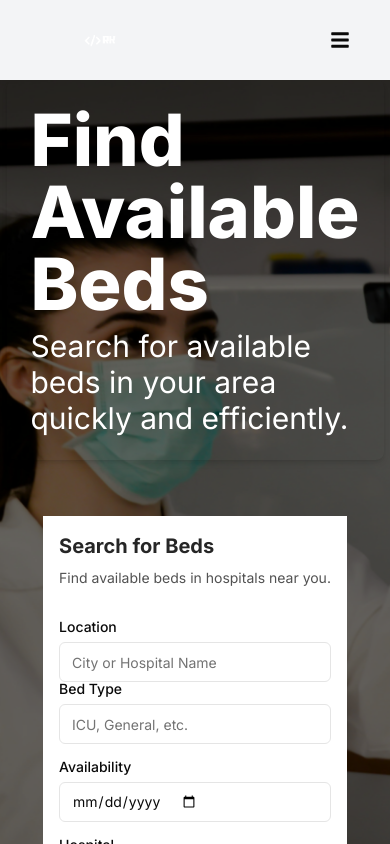
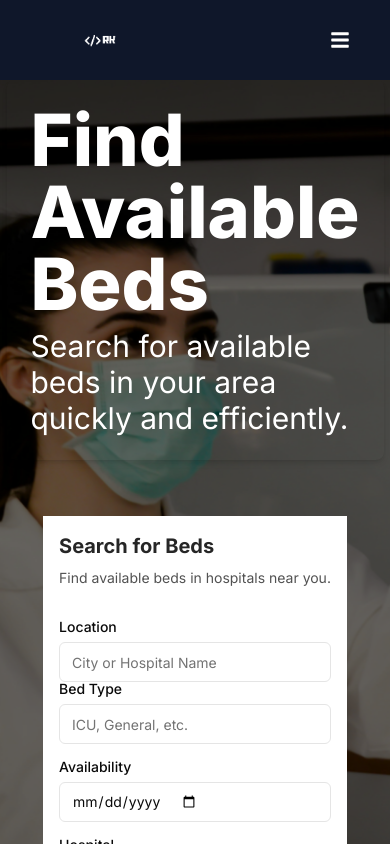
Before and after one commit to ravi-aman/worldfinanceindia, a Next.js app: page /user/beds in a window 390 px wide. Shown: the top 844 px of the page. Built offline with nearby package versions, Linux system fonts and the light colour scheme.

Commit message:
resolving issue

```diff
--- a/src/components/Header2.tsx
+++ b/src/components/Header2.tsx
@@ -83,7 +83,7 @@ export const Header2 = () => {
                 </div>
             </div>
             {/* lower header */}
-            <div className="px-10 py-5 bg-gray-100 m-0">
+            <div className="px-10 py-5 bg-slate-900 md:bg-gray-100 m-0">
                 <div className="w-full m-0">
                     <div className="flex items-center justify-between">
                         <div className="flex items-center w-full justify-between">
@@ -93,7 +93,7 @@ export const Header2 = () => {
                             <Sheet>
                                 <SheetTrigger asChild>
                                     <span>
-                                        <FaBars className="h-5 w-5 md:hidden cursor-pointer" />
+                                        <FaBars className="h-5 w-5 md:hidden cursor-pointer text-white" />
                                     </span>
                                 </SheetTrigger>
                                 <SheetContent>
--- a/src/components/Hero.tsx
+++ b/src/components/Hero.tsx
@@ -28,7 +28,7 @@ export function ImagesSliderDemo() {
                 }}
                 className="z-50 flex flex-col justify-center items-center"
             >
-                <motion.p className="font-bold text-xl md:text-6xl text-center bg-clip-text text-transparent bg-gradient-to-b from-neutral-50 to-neutral-400 py-4">
+                <motion.p className="font-bold text-3xl md:text-6xl text-center bg-clip-text text-transparent bg-gradient-to-b from-neutral-50 to-neutral-400 py-4 px-4">
                     Master the Stock Market with Expert Guidance <br /> from <span className="text-yellow-500">Sunil Kumar Tiwari</span>
                 </motion.p>
                 <button className="px-4 py-2 backdrop-blur-sm border bg-emerald-300/10 border-emerald-500/20 text-white mx-auto text-center rounded-full relative mt-4">
--- a/src/components/Service.tsx
+++ b/src/components/Service.tsx
@@ -29,7 +29,7 @@ function Service() {
         <div className="relative top-[-140px] grid grid-cols-1 sm:grid-cols-2 lg:grid-cols-3 gap-5 p-4">
             {services.map((service, index) => (
                 <Link key={index} href={service.link} passHref>
-                    <div className="cursor-pointer h-[200px] w-[350px] bg-slate-900 rounded-lg shadow-lg p-5 hover:scale-105 transition-transform duration-300 ease-in-out hover:bg-slate-800">
+                    <div className="cursor-pointer max-h-[200px] max-w-[350px] bg-slate-900 rounded-lg shadow-lg p-5 hover:scale-105 transition-transform duration-300 ease-in-out hover:bg-slate-800 ">
                         <div className="flex flex-col items-center text-center text-white">
                             <div className="text-4xl mb-4">{service.icon}</div>
                             <h3 className="text-xl font-semibold mb-2">{service.title}</h3>
```
